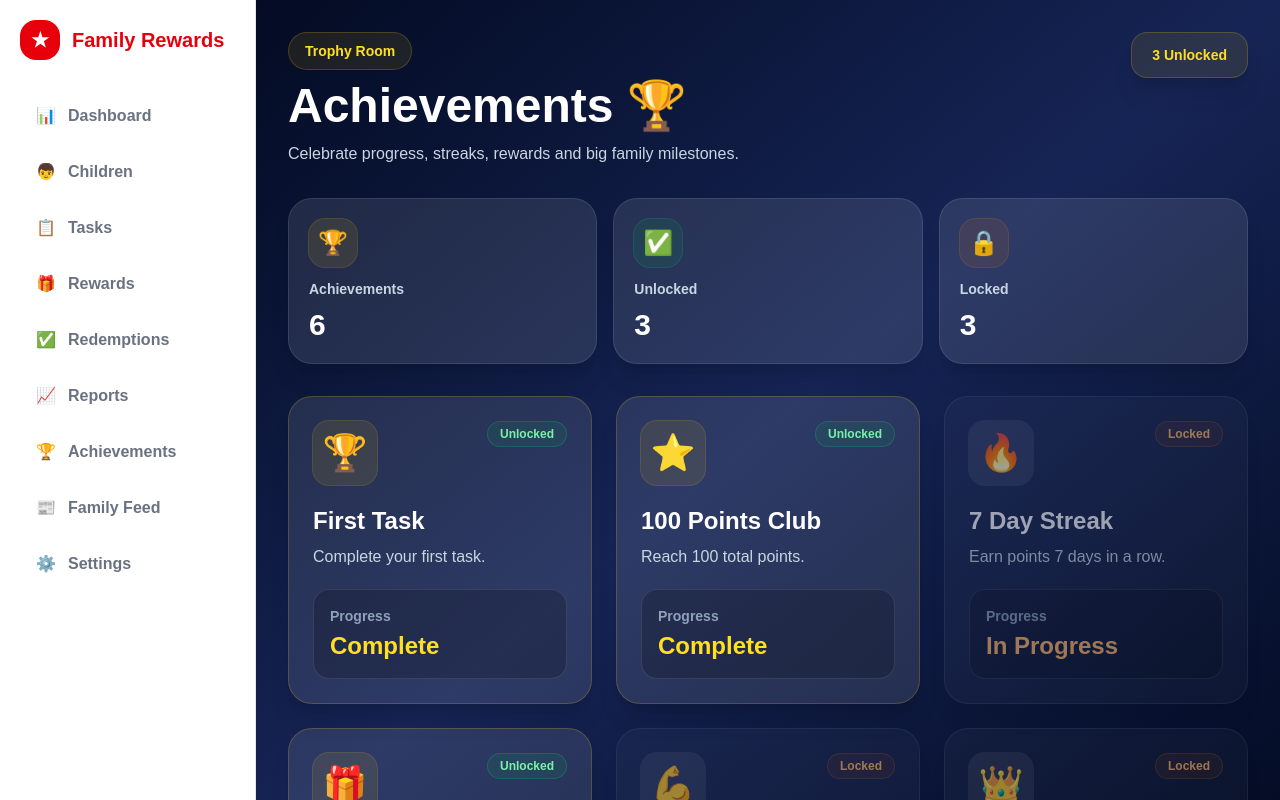
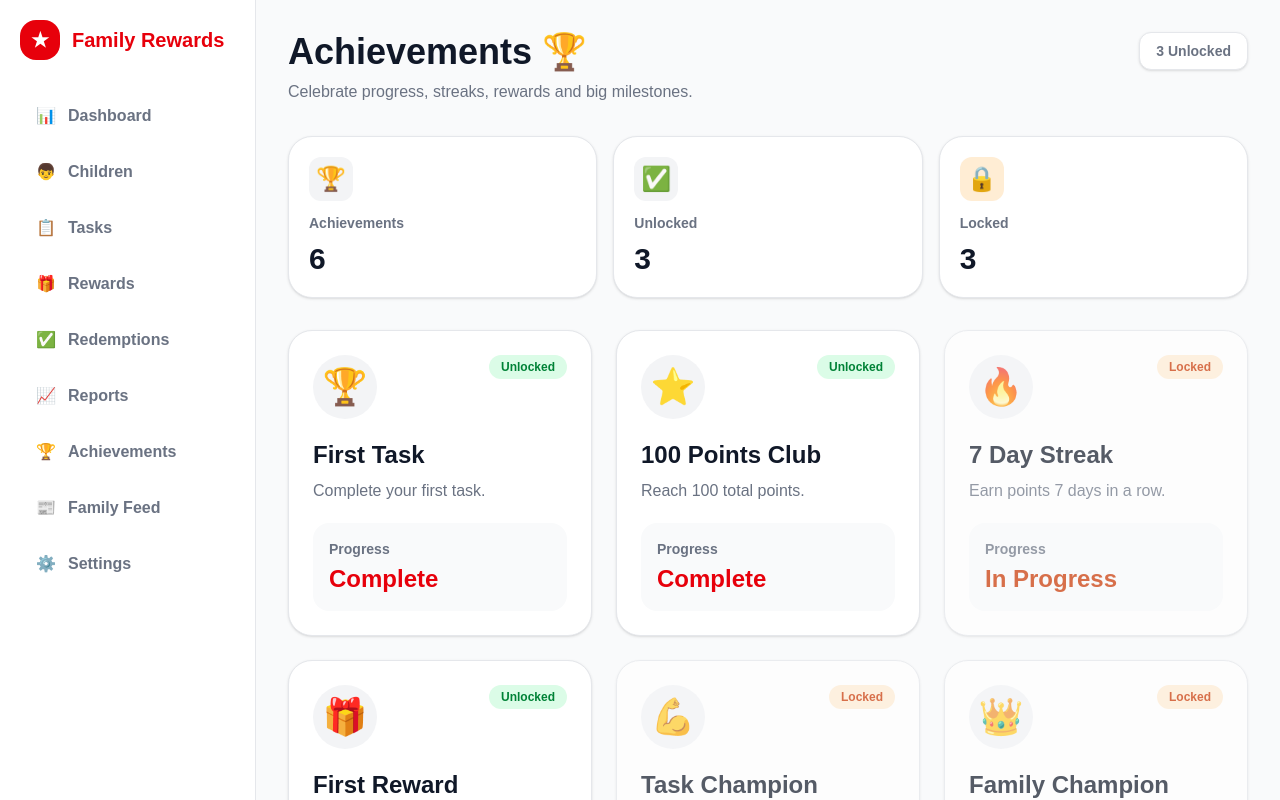
Before and after one commit to imdavidj13-droid/family-rewards-platform, a Next.js app: page /achievements in a window 1280 px wide. Shown: the top 800 px of the page. Built offline with nearby package versions, Linux system fonts and the light colour scheme.

Commit message:
Convert achievements page to theme system

```diff
--- a/app/achievements/page.tsx
+++ b/app/achievements/page.tsx
@@ -1,81 +1,57 @@
+"use client";
+
 import Sidebar from "@/components/Sidebar";
+import { useTheme } from "@/components/ThemeProvider";
 
 const achievements = [
-  {
-    icon: "🏆",
-    title: "First Task",
-    description: "Complete your first task.",
-    status: "Unlocked",
-  },
-  {
-    icon: "⭐",
-    title: "100 Points Club",
-    description: "Reach 100 total points.",
-    status: "Unlocked",
-  },
-  {
-    icon: "🔥",
-    title: "7 Day Streak",
-    description: "Earn points 7 days in a row.",
-    status: "Locked",
-  },
-  {
-    icon: "🎁",
-    title: "First Reward",
-    description: "Request your first reward.",
-    status: "Unlocked",
-  },
-  {
-    icon: "💪",
-    title: "Task Champion",
-    description: "Complete 10 tasks.",
-    status: "Locked",
-  },
-  {
-    icon: "👑",
-    title: "Family Champion",
-    description: "Have the most points in the family.",
-    status: "Locked",
-  },
+  { icon: "🏆", title: "First Task", description: "Complete your first task.", status: "Unlocked" },
+  { icon: "⭐", title: "100 Points Club", description: "Reach 100 total points.", status: "Unlocked" },
+  { icon: "🔥", title: "7 Day Streak", description: "Earn points 7 days in a row.", status: "Locked" },
+  { icon: "🎁", title: "First Reward", description: "Request your first reward.", status: "Unlocked" },
+  { icon: "💪", title: "Task Champion", description: "Complete 10 tasks.", status: "Locked" },
+  { icon: "👑", title: "Family Champion", description: "Have the most points in the family.", status: "Locked" },
 ];
 
 export default function AchievementsPage() {
+  const { theme } = useTheme();
+
   const unlockedCount = achievements.filter(
     (achievement) => achievement.status === "Unlocked"
   ).length;
 
-  const lockedCount = achievements.length - unlockedCount;
-
   return (
-    <main className="min-h-screen bg-gradient-to-br from-slate-950 via-blue-950 to-slate-950 text-white">
+    <main className={`min-h-screen ${theme.pageBg} ${theme.text}`}>
       <div className="flex min-h-screen">
         <Sidebar />
 
         <section className="flex-1 p-6 md:p-8">
           <div className="mb-8 flex flex-col justify-between gap-4 md:flex-row md:items-start">
             <div>
-              <div className="mb-3 inline-flex rounded-full border border-yellow-400/20 bg-yellow-400/10 px-4 py-2 text-sm font-black text-yellow-300">
-                Trophy Room
-              </div>
-
-              <h1 className="text-3xl font-black md:text-5xl">
+              <h1 className="text-3xl font-black md:text-4xl">
                 Achievements 🏆
               </h1>
 
-              <p className="mt-3 max-w-2xl text-slate-300">
-                Celebrate progress, streaks, rewards and big family milestones.
+              <p className={`mt-2 ${theme.mutedText}`}>
+                Celebrate progress, streaks, rewards and big milestones.
               </p>
             </div>
 
-            <div className="rounded-2xl border border-yellow-400/20 bg-yellow-400/10 px-5 py-3 text-sm font-black text-yellow-300 shadow-xl">
+            <div
+              className={`rounded-xl border ${theme.border} ${theme.cardBg} px-4 py-2 text-sm font-bold ${theme.mutedText} shadow-sm`}
+            >
               {unlockedCount} Unlocked
             </div>
           </div>
 
           <div className="mb-8 grid gap-4 md:grid-cols-3">
             <StatCard icon="🏆" label="Achievements" value={achievements.length} />
-            <StatCard icon="✅" label="Unlocked" value={unlockedCount} green />
-            <StatCard icon="🔒" label="Locked" value={lockedCount} orange />
+            <StatCard icon="✅" label="Unlocked" value={unlockedCount} />
+            <StatCard
+              icon="🔒"
+              label="Locked"
+              value={achievements.length - unlockedCount}
+              orange
+            />
           </div>
 
           <div className="grid gap-6 md:grid-cols-2 xl:grid-cols-3">
@@ -85,19 +61,13 @@ export default function AchievementsPage() {
               return (
                 <div
                   key={achievement.title}
-                  className={`rounded-3xl border p-6 shadow-xl transition hover:-translate-y-1 ${
-                    unlocked
-                      ? "border-yellow-400/20 bg-white/10 hover:border-yellow-300/40"
-                      : "border-white/10 bg-white/5 opacity-60"
+                  className={`rounded-3xl border ${theme.border} ${theme.cardBg} p-6 shadow-sm transition hover:-translate-y-1 hover:shadow-md ${
+                    unlocked ? theme.hoverBorder : "opacity-70"
                   }`}
                 >
                   <div className="mb-5 flex items-start justify-between gap-4">
                     <div
-                      className={`flex h-16 w-16 items-center justify-center rounded-2xl text-4xl ${
-                        unlocked
-                          ? "bg-yellow-400/10 ring-1 ring-yellow-400/20"
-                          : "bg-white/10 ring-1 ring-white/10"
-                      }`}
+                      className={`flex h-16 w-16 items-center justify-center rounded-full ${theme.iconBg} text-4xl`}
                     >
                       {achievement.icon}
                     </div>
@@ -105,28 +75,30 @@ export default function AchievementsPage() {
                     <div
                       className={`rounded-full px-3 py-1 text-xs font-black ${
                         unlocked
-                          ? "border border-green-400/20 bg-green-500/10 text-green-300"
-                          : "border border-orange-400/20 bg-orange-500/10 text-orange-300"
+                          ? `${theme.successBg} ${theme.successText}`
+                          : `${theme.warningBg} ${theme.warningText}`
                       }`}
                     >
                       {achievement.status}
                     </div>
                   </div>
 
-                  <h2 className="text-2xl font-black text-white">
+                  <h2 className={`text-2xl font-black ${theme.text}`}>
                     {achievement.title}
                   </h2>
 
-                  <p className="mt-2 text-slate-300">
+                  <p className={`mt-2 ${theme.mutedText}`}>
                     {achievement.description}
                   </p>
 
-                  <div className="mt-5 rounded-2xl border border-white/10 bg-black/20 p-4">
-                    <p className="text-sm font-bold text-slate-400">Progress</p>
+                  <div className={`mt-5 rounded-2xl ${theme.softBg} p-4`}>
+                    <p className={`text-sm font-bold ${theme.mutedText}`}>
+                      Progress
+                    </p>
 
                     <p
                       className={`mt-1 text-2xl font-black ${
-                        unlocked ? "text-yellow-300" : "text-orange-300"
+                        unlocked ? theme.primaryText : theme.warningText
                       }`}
                     >
                       {unlocked ? "Complete" : "In Progress"}
@@ -146,32 +118,28 @@ function StatCard({
   icon,
   label,
   value,
-  green = false,
   orange = false,
 }: {
   icon: string;
   label: string;
   value: number;
-  green?: boolean;
   orange?: boolean;
 }) {
+  const { theme } = useTheme();
+
   return (
-    <div className="rounded-3xl border border-white/10 bg-white/10 p-5 shadow-xl">
+    <div className={`rounded-3xl border ${theme.border} ${theme.cardBg} p-5 shadow-sm`}>
       <div
-        className={`mb-3 flex h-12 w-12 items-center justify-center rounded-2xl text-2xl ${
-          green
-            ? "bg-green-500/10 ring-1 ring-green-400/20"
-            : orange
-            ? "bg-orange-500/10 ring-1 ring-orange-400/20"
-            : "bg-yellow-400/10 ring-1 ring-yellow-400/20"
+        className={`mb-3 flex h-11 w-11 items-center justify-center rounded-xl text-2xl ${
+          orange ? theme.warningBg : theme.iconBg
         }`}
       >
         {icon}
       </div>
 
-      <p className="text-sm font-bold text-slate-300">{label}</p>
+      <p className={`text-sm font-bold ${theme.mutedText}`}>{label}</p>
 
-      <h2 className="mt-2 text-3xl font-black text-white">{value}</h2>
+      <h2 className={`mt-2 text-3xl font-black ${theme.text}`}>{value}</h2>
     </div>
   );
 }
```
